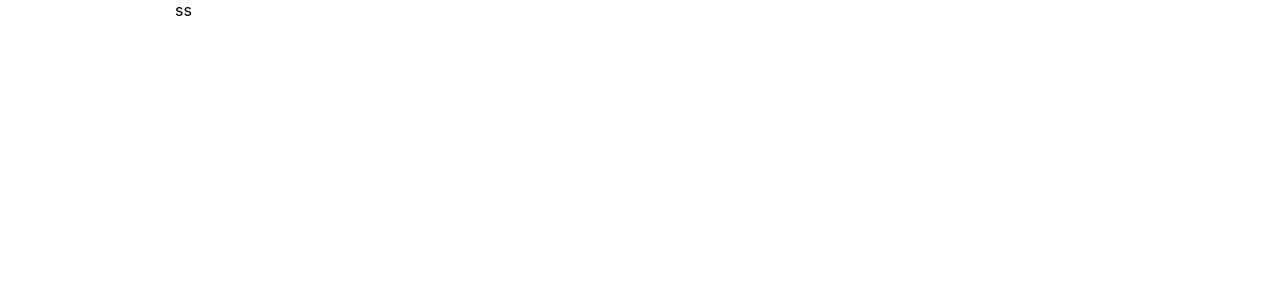
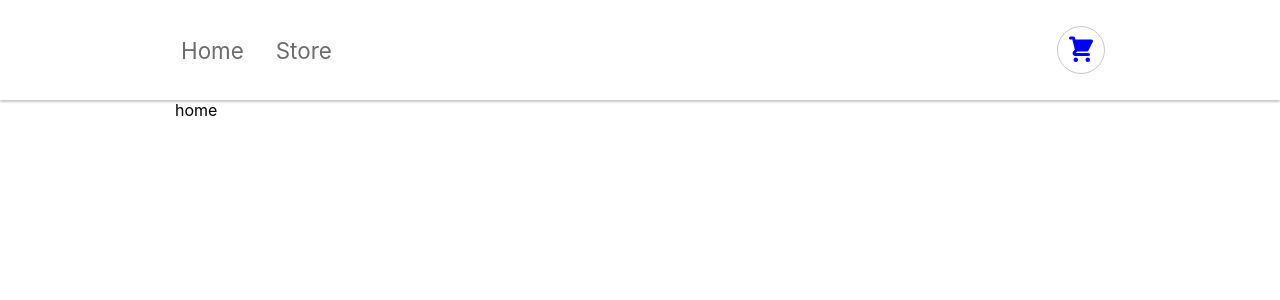
Before and after one commit to dkveil/shopping-cart-with-ts, a React (Create React App) app: page / in a window 1280 px wide. Before the commit this address had no page. Shown: the top 300 px of the page. Built offline with nearby package versions, Linux system fonts and the light colour scheme.

Commit message:
flexible buttons and icons added

```diff
--- a/package.json
+++ b/package.json
@@ -12,6 +12,7 @@
     "@types/react-dom": "^18.0.6",
     "react": "^18.2.0",
     "react-dom": "^18.2.0",
+    "react-icons": "^4.4.0",
     "react-router": "^6.3.0",
     "react-router-dom": "^6.3.0",
     "react-scripts": "5.0.1",
--- a/src/App.tsx
+++ b/src/App.tsx
@@ -1,16 +1,22 @@
 import { Routes, Route } from "react-router";
-import Container from "./components/container";
+import Container from "./components/containers/container";
 import { ThemeProvider } from "styled-components";
 import { theme } from "./styles/theme";
 import GlobalStyles from './styles/global'
+import Home from "./pages/Home";
+import Store from "./pages/Store";
+import Navbar from "./components/sections/Navbar";
 
 const App = () => {
   return (
       <ThemeProvider theme={theme}>
         <GlobalStyles/>
+        <Navbar />
         <Container>
-            ss
-            <Routes></Routes>
+            <Routes>
+              <Route path="/" element={<Home />} />
+              <Route path="/store" element={<Store />} />
+            </Routes>
         </Container>
       </ThemeProvider>
   );
--- a/src/components/container.tsx
+++ b/src/components/containers/container.tsx
@@ -1,7 +1,8 @@
 import styled from 'styled-components';
 
 const Wrapper = styled.div`
-  width: 100%;
+  height: 100%;
+  width: calc(100% - 15px);
   padding: 0 15px;
   margin: 0 auto;
   ${({theme}) => theme.mq.destkop}{
--- /dev/null
+++ b/src/components/elements/Button/Button.styles.ts
@@ -0,0 +1,40 @@
+import styled from "styled-components";
+
+export type ButtonWrapperProps = {
+    styletype: string;
+    padding?: string;
+    width?: number;
+    height?: number;
+    textcolor?: string;
+    buttoncolor?: string;
+    border?: string;
+    hovercolor?: string;
+}
+
+export const ButtonWrapper = styled.button<ButtonWrapperProps>`
+    display: flex;
+    position: relative;
+    justify-content: center;
+    align-items: center;
+    padding: ${(props) => props.padding ? props.padding : null};
+    height: ${(props) => props.height ? `${props.height}px` : 'fit-content'};
+    width: ${(props) => props.width ? `${props.width}px` : 'fit-content'};
+    color: ${(props) => props.textcolor ? props.textcolor : 'black'};
+    background-color: ${(props) => props.buttoncolor ? props.buttoncolor: 'white'};
+    border: ${(props) => props.border ? props.border : '1px solid black'};
+    transition: .2s background-color;
+
+    ${props => {
+        switch(props.styletype){
+            case 'triangle':
+                return `
+                    border-radius: 100%;
+                `
+        }
+    }}
+
+    &:hover{
+        background-color: ${(props) => props.hovercolor ? props.hovercolor : null}
+    }
+
+`
--- /dev/null
+++ b/src/components/elements/Button/index.tsx
@@ -0,0 +1,36 @@
+import { ButtonWrapper, ButtonWrapperProps } from './Button.styles';
+
+interface IButtonProps extends ButtonWrapperProps{
+    children: React.ReactNode;
+    onClickHandler: () => void;
+}
+
+export default function Button ({
+  styletype,
+  padding,
+  width,
+  height,
+  textcolor,
+  buttoncolor,
+  hovercolor,
+  border,
+  children,
+  onClickHandler
+}: IButtonProps)
+{
+  return (
+      <ButtonWrapper
+          styletype={styletype}
+          padding={padding}
+          width={width}
+          height={height}
+          textcolor={textcolor}
+          buttoncolor={buttoncolor}
+          hovercolor={hovercolor}
+          border={border}
+          onClick={onClickHandler}
+      >
+          {children}
+      </ButtonWrapper>
+  );
+}
--- /dev/null
+++ b/src/components/elements/Icon/Icon.styles.ts
@@ -0,0 +1,27 @@
+import styled from "styled-components";
+import { HiShoppingCart } from 'react-icons/hi'
+
+type ShoppingCartIconProps = {
+    iconcolor?: string;
+    iconpadding?: string;
+    iconsize?: string;
+    hovercolor?: string;
+}
+
+export type IconProps = ShoppingCartIconProps
+
+export const ShoppingCartIcon = styled(HiShoppingCart)<IconProps>`
+    display: block;
+    box-sizing: border-box;
+    width: 100%;
+    height: 100%;
+    padding: ${(props) => props.iconpadding ? props.iconpadding : null};
+    font-size: ${(props) => props.iconsize? props.iconsize : '30px'};
+    color: ${(props) => props.iconcolor ? props.iconcolor : 'black'};
+    transition: .2s color;
+
+    &:hover{
+        color: ${(props) => props.hovercolor ? props.hovercolor : null}
+    }
+
+`
--- /dev/null
+++ b/src/components/elements/Icon/index.tsx
@@ -0,0 +1,22 @@
+import {ShoppingCartIcon} from './Icon.styles'
+import { IconProps } from './Icon.styles'
+
+interface IIconProps extends IconProps{
+    icontype: string;
+}
+
+export default function Icon ({icontype, iconcolor, iconsize, iconpadding, hovercolor}: IIconProps) {
+    switch(icontype){
+        case 'shoppingcart':
+            return (
+                <ShoppingCartIcon
+                    iconcolor={iconcolor}
+                    iconsize={iconsize}
+                    iconpadding={iconpadding}
+                    hovercolor={hovercolor}
+                />
+            );
+        default:
+            return null
+    }
+}
--- /dev/null
+++ b/src/components/sections/Navbar/Navbar.styles.ts
@@ -0,0 +1,46 @@
+import styled from "styled-components";
+import { Link } from "react-router-dom";
+
+export const NavbarWrapper = styled.nav`
+    position: sticky;
+    height: 100px;
+    width: 100%;
+    box-shadow: 0 2px 2px rgb(200,200,200);
+`
+
+export const NavbarContentWrapper = styled.div`
+    display: flex;
+    justify-content: space-between;
+    align-items: center;
+    height: 100%;
+`
+
+export const NavbarMenu = styled.ul`
+    display: flex;
+    flex-direction: row;
+`
+
+export const NavbarItem = styled.li`
+    font-size: 1.4rem;
+    list-style: none;
+    margin: 0 10px;
+    color: rgb(108,108,108);
+    transition: color .2s;
+
+    &:first-child{
+        margin-left: 0;
+    }
+
+    &:hover{
+        color: black;
+    }
+`
+
+export const NavbarLink = styled(Link)`
+    display: block;
+    padding: 6px 6px;
+    box-sizing: border-box;
+    height: 100%;
+    text-decoration: none;
+    color: inherit;
+`
--- /dev/null
+++ b/src/components/sections/Navbar/index.tsx
@@ -0,0 +1,63 @@
+import Container from '../../containers/container';
+import { NavbarWrapper, NavbarContentWrapper, NavbarMenu, NavbarItem, NavbarLink } from './Navbar.styles';
+import Button from '../../elements/Button'
+import Icon from '../../elements/Icon'
+
+type menuItem = {
+  name: string;
+  path: string;
+}
+
+const menuItems: menuItem[] = [
+  {
+    name: 'Home',
+    path: '/'
+  },
+  {
+    name: 'Store',
+    path: '/store'
+  }
+]
+
+
+
+const Navbar = () => {
+
+  const handleButtonClick = () => {
+    console.log('button action')
+  }
+
+  return (
+      <NavbarWrapper>
+          <Container>
+              <NavbarContentWrapper>
+                  <NavbarMenu>
+                      {menuItems.map((item) => (
+                          <NavbarItem key={item.name}>
+                              <NavbarLink to={item.path}>
+                                  {item.name}
+                              </NavbarLink>
+                          </NavbarItem>
+                      ))}
+                  </NavbarMenu>
+                  <Button
+                      styletype="triangle"
+                      border="1px solid rgb(200,200,200)"
+                      buttoncolor="white"
+                      onClickHandler={handleButtonClick}
+                      hovercolor="blue"
+                  >
+                      <Icon
+                          icontype="shoppingcart"
+                          iconcolor="blue"
+                          iconpadding='8px'
+                          hovercolor="white"
+                      />
+                  </Button>
+              </NavbarContentWrapper>
+          </Container>
+      </NavbarWrapper>
+  );
+}
+
+export default Navbar;
--- /dev/null
+++ b/src/pages/Home.tsx
@@ -0,0 +1,12 @@
+import * as React from 'react';
+
+export interface IAppProps {
+}
+
+export default function Home (props: IAppProps) {
+  return (
+    <div>
+        home
+    </div>
+  );
+}
--- /dev/null
+++ b/src/pages/Store.tsx
@@ -0,0 +1,12 @@
+import * as React from 'react';
+
+export interface IAppProps {
+}
+
+export default function Store (props: IAppProps) {
+  return (
+    <div>
+        store
+    </div>
+  );
+}
```
Also changed, not shown: 1 other file (tests, documents, lock files or other folders).
